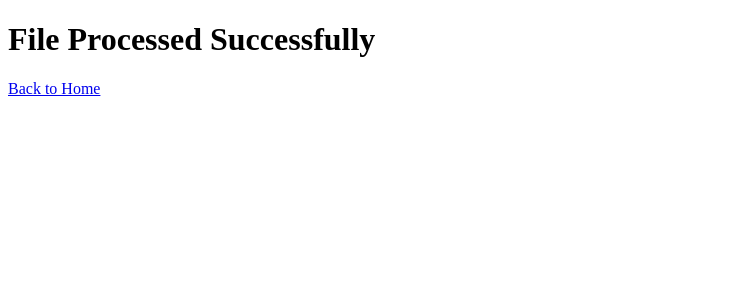
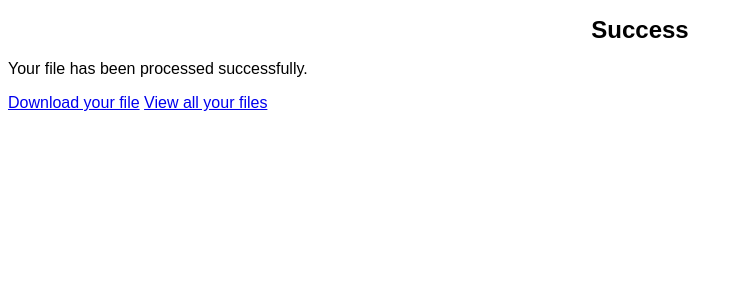
Before and after one commit to justinjonathan15/video-image-processor, a Flask app: page /success in a window 1280 px wide. Shown: the top 300 px of the page, without its empty margins (0-743 px from the left). Run offline with Flask 2, Linux system fonts and the light colour scheme; parts of the project's set-up code (start-up, migrations or seed data) failed here and were passed over.

Commit message:
Update success.html

```diff
--- a/templates/success.html
+++ b/templates/success.html
@@ -4,9 +4,12 @@
     <meta charset="UTF-8">
     <meta name="viewport" content="width=device-width, initial-scale=1.0">
     <title>Success</title>
+    <link rel="stylesheet" href="{{ url_for('static', filename='css/styles.css') }}">
 </head>
 <body>
-    <h1>File Processed Successfully</h1>
-    <a href="{{ url_for('index') }}">Back to Home</a>
+    <h1>Success</h1>
+    <p>Your file has been processed successfully.</p>
+    <a href="{{ url_for('download', filename=filename) }}">Download your file</a>
+    <a href="{{ url_for('results') }}">View all your files</a>
 </body>
 </html>
```
